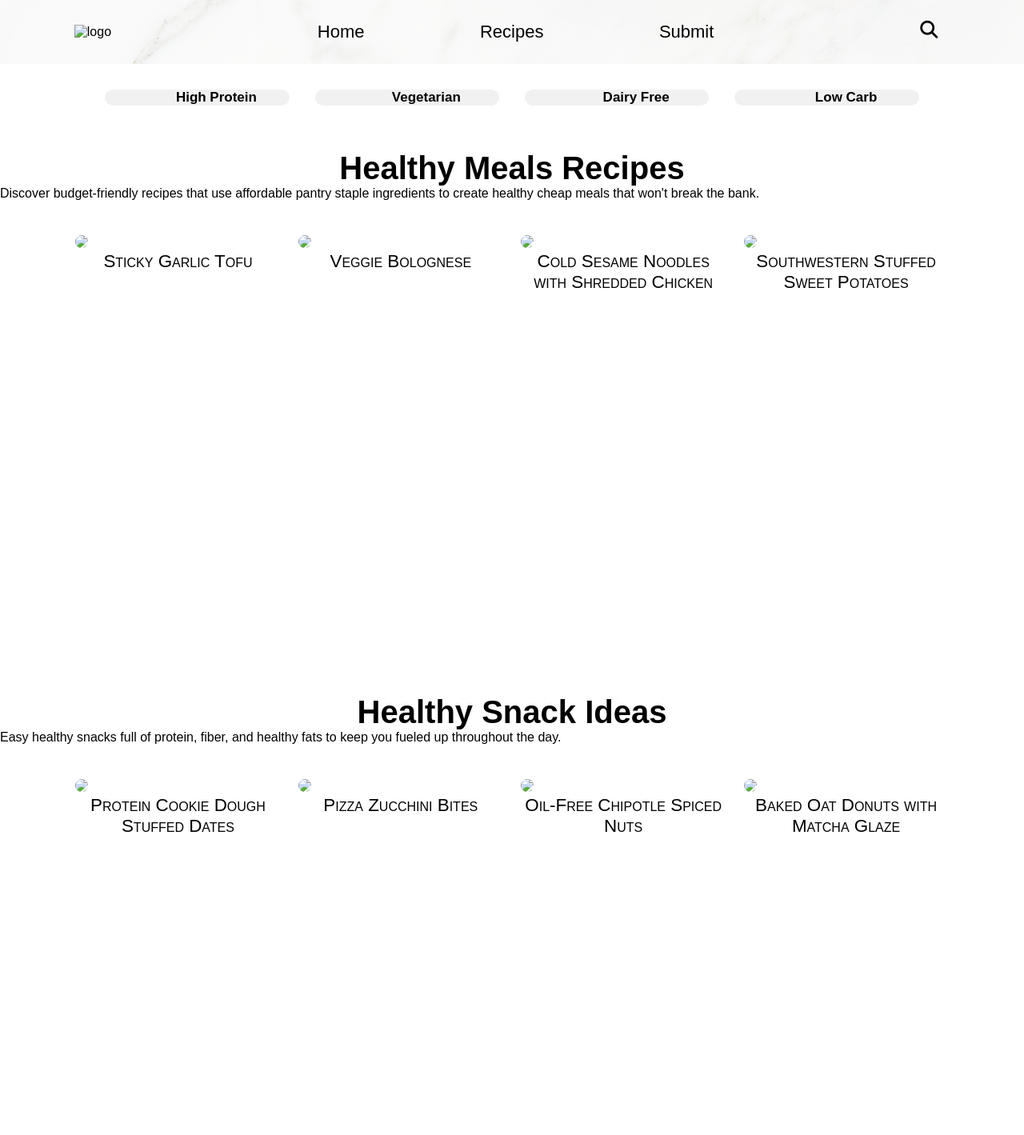
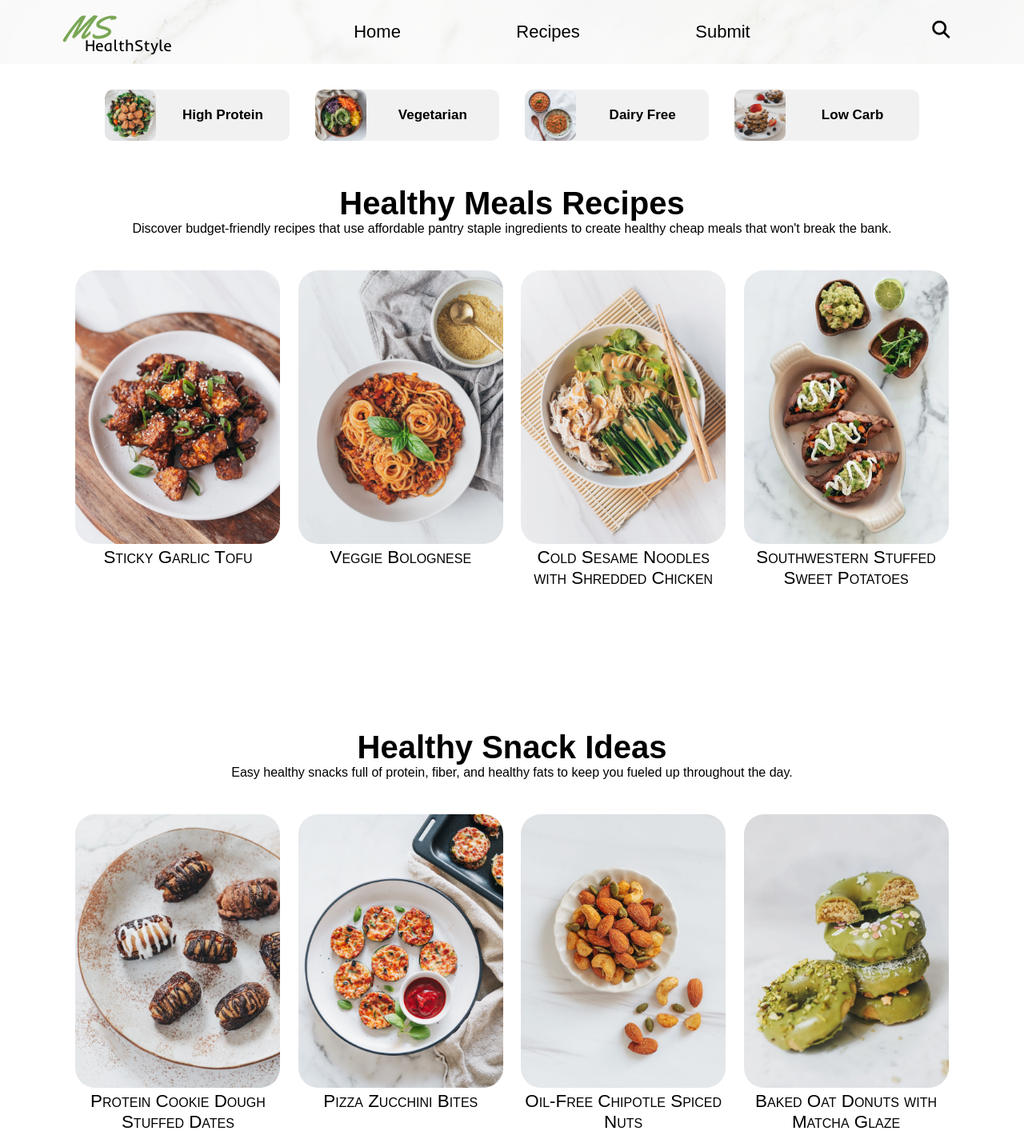
Before and after one commit to KYTC-Front-End/Recipe-MS, a plain HTML site: page Recipe.html in a window 1280 px wide. Shown: the top 1419 px of the page at 80% size. Drawn offline with Linux system fonts and the light colour scheme; files that its build step writes are made by us from their sources; files whose address does not match are found by name.

Commit message:
Edit in the recipe page

```diff
--- a/Recipe.html
+++ b/Recipe.html
@@ -7,14 +7,14 @@
     <script src="https://kit.fontawesome.com/370839db23.js" crossorigin="anonymous"></script>
 
     <title>Recipes</title>
-    <link rel="stylesheet" href="./Css/Style.css">
-    <link rel="stylesheet" href="./Css/media.css">
+    <link rel="stylesheet" href="./assets/css/style.css">
+    <link rel="stylesheet" href="./assets/css/media.css">
 </head>
 <body>
      <!-- header section start -->
      <header class="header-contraner">
         <section class="logo-contaner">
-            <a href="index.html"><img src="./images/logo.png" alt="logo"></a>
+            <a href="index.html"><img src="./assets/image/logo.png" alt="logo"></a>
     </section>
     <section class="nav-header">
         <nav><a href="index.html">Home</a></nav>
@@ -33,25 +33,25 @@
 <!-- filter section start -->
 <section class="filter-contaner">
     <a href="#" class="filter-catigury">
-        <img src="./images/fi1.webp" alt="">
+        <img src="./assets/image/fi1.webp" alt="">
         <section class="filter-content">
             <h3>High Protein</h3>
         </section>
     </a>
     <a href="#" class="filter-catigury">
-        <img src="./images/fi2.webp" alt="">
+        <img src="./assets/image/fi2.webp" alt="">
         <section class="filter-content">
             <h3>Vegetarian</h3>
         </section>
     </a>
     <a href="#" class="filter-catigury">
-        <img src="./images/fi3.webp" alt="">
+        <img src="./assets/image/fi3.webp" alt="">
         <section class="filter-content">
             <h3>Dairy Free</h3>
         </section>
     </a>
     <a href="#" class="filter-catigury">
-        <img src="./images/fi4.webp" alt="">
+        <img src="./assets/image/fi4.webp" alt="">
         <section class="filter-content">
             <h3>Low Carb</h3>
         </section>
@@ -69,19 +69,19 @@
     </section>
     <section class="featuer-slaids">
     <section class="feature-content">
-        <img src="./images/mr1.webp">
+        <img src="./assets/image/mr1.webp">
         <p class="feature-content-description">Sticky Garlic Tofu</p>
     </section>
     <section class="feature-content">
-        <img src="./images/mr2.jpeg">
+        <img src="./assets/image/mr2.jpeg">
         <p class="feature-content-description">Veggie Bolognese</p>
     </section>
     <section class="feature-content">
-        <img src="./images/mr3.jpeg">
+        <img src="./assets/image/mr3.jpeg">
         <p class="feature-content-description">Cold Sesame Noodles with Shredded Chicken</p>
     </section>
     <section class="feature-content">
-        <img src="./images/mr4.webp">
+        <img src="./assets/image/mr4.webp">
         <p class="feature-content-description">Southwestern Stuffed Sweet Potatoes</p>
     </section>
     </section>
@@ -95,19 +95,19 @@
     </section>
     <section class="featuer-slaids">
     <section class="feature-content">
-        <img src="./images/sr1.webp">
+        <img src="./assets/image/sr1.webp">
         <p class="feature-content-description">Protein Cookie Dough Stuffed Dates</p>
     </section>
     <section class="feature-content">
-        <img src="./images/sr2.jpeg">
+        <img src="./assets/image/sr2.jpeg">
         <p class="feature-content-description">Pizza Zucchini Bites</p>
     </section>
     <section class="feature-content">
-        <img src="./images/sr3.jpeg">
+        <img src="./assets/image/sr3.jpeg">
         <p class="feature-content-description">Oil-Free Chipotle Spiced Nuts</p>
     </section>
     <section class="feature-content">
-        <img src="./images/sr4.webp">
+        <img src="./assets/image/sr4.webp">
         <p class="feature-content-description">Baked Oat Donuts with Matcha Glaze</p>
     </section>
     </section>
@@ -122,19 +122,19 @@
     </section>
     <section class="featuer-slaids">
     <section class="feature-content">
-        <img src="./images/dr1.jpeg">
+        <img src="./assets/image/dr1.jpeg">
         <p class="feature-content-description">Taro Milk Tea Chia Pudding</p>
     </section>
     <section class="feature-content">
-        <img src="./images/dr2.webp">
+        <img src="./assets/image/dr2.webp">
         <p class="feature-content-description">Berry Yogurt Popsicle</p>
     </section>
     <section class="feature-content">
-        <img src="./images/dr3.jpeg">
+        <img src="./assets/image/dr3.jpeg">
         <p class="feature-content-description">High Protein Cottage Cheese Pancakes</p>
     </section>
     <section class="feature-content">
-        <img src="./images/dr4.jpeg">
+        <img src="./assets/image/dr4.jpeg">
         <p class="feature-content-description">Healthy Blueberry Muffins</p>
     </section>
     </section>
@@ -150,19 +150,19 @@
     </section>
     <section class="featuer-slaids">
     <section class="feature-content">
-        <img src="./images/dr1.webp">
+        <img src="./assets/image/dr1.webp">
         <p class="feature-content-description">Shamrock Smoothie</p>
     </section>
     <section class="feature-content">
-        <img src="./images/dr2 (2).webp">
+        <img src="./assets/image/dr2 (2).webp">
         <p class="feature-content-description">Easy Turmeric Latte</p>
     </section>
     <section class="feature-content">
-        <img src="./images/dr3.webp">
+        <img src="./assets/image/dr3.webp">
         <p class="feature-content-description">Pink Dragon Fruit Smoothie</p>
     </section>
     <section class="feature-content">
-        <img src="./images/dr4.webp">
+        <img src="./assets/image/dr4.webp">
         <p class="feature-content-description">Pumpkin Spice Latte</p>
     </section>
     </section>
--- a/assets/css/style.css
+++ b/assets/css/style.css
@@ -104,15 +104,17 @@ i{
     min-height: 80vh;
     width:100%;
 }
+
 .feature-title .hilghting-title{
     width: 80%;
 }
-
-
 .feature-title h2 ,.hilghting-title h2{
     text-align: center;
     font-size: 2.5rem;
     margin-top: 40px;
+}
+.feature-title p{
+    text-align: center;
 }
 .featuer-slaids{
 
@@ -231,6 +233,7 @@ i{
    font-size: 17px;
    text-align: center;
 }
+
 .filter-catigury img{
     max-width: 4rem;
     min-width: 3rem;
```
